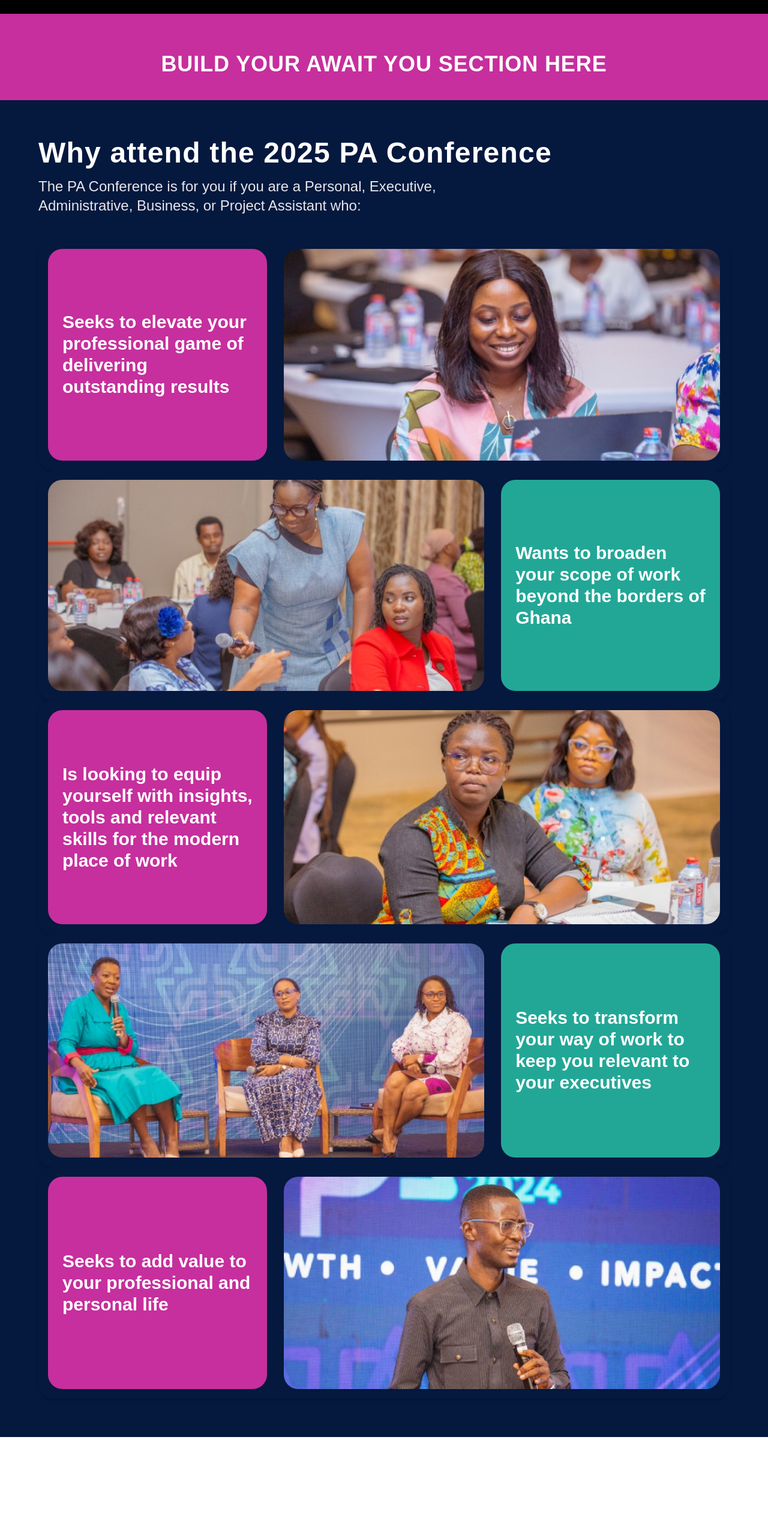
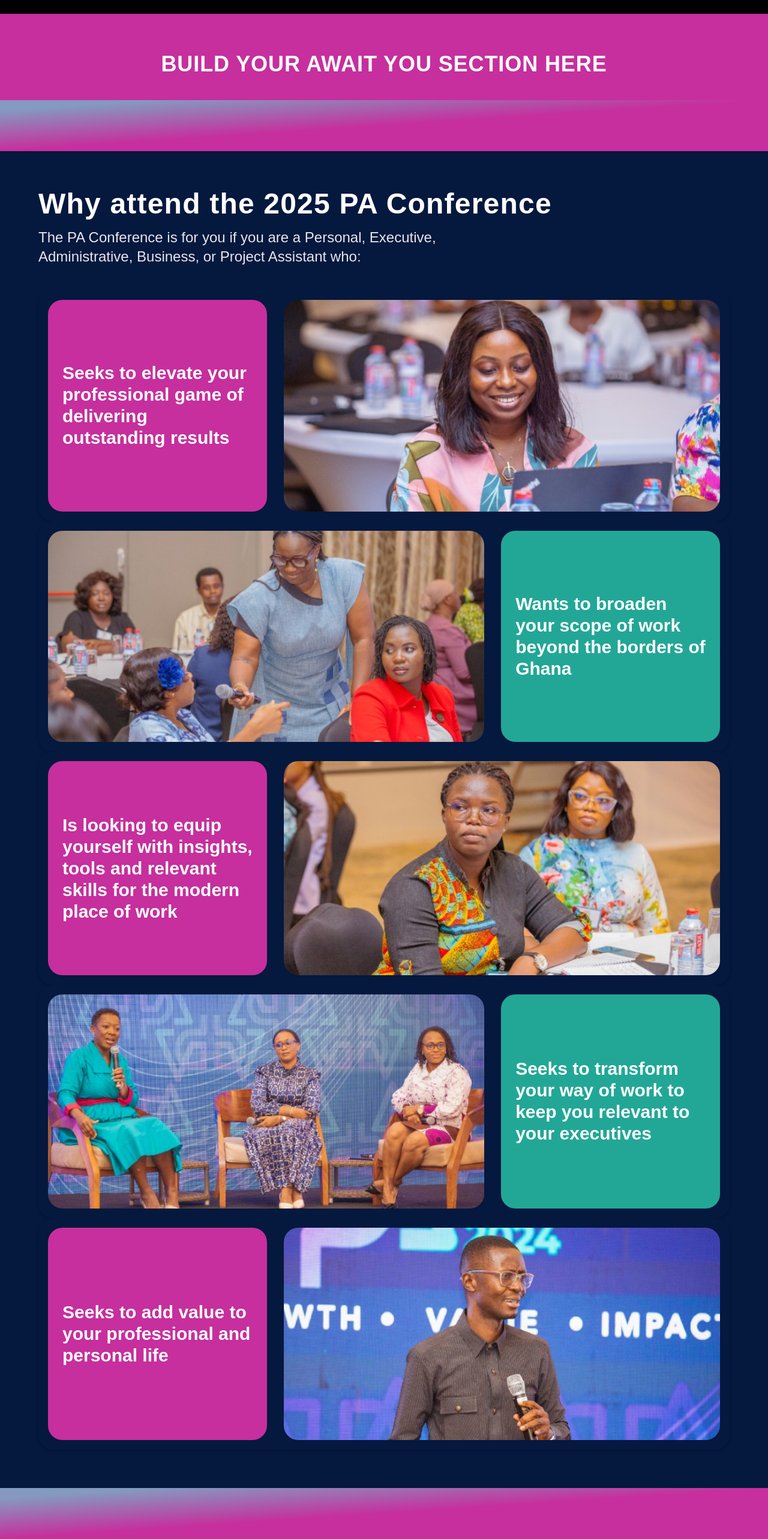
Before and after one commit to Amatcha-Boanerges/landingpage-paconf, a Next.js app: page / in a window 1280 px wide. Shown: the part 121-2687 px from the top of the page at 60% size. Before the commit the page ends 2517 px from the top, so only its background shows below. Built offline with nearby package versions, Linux system fonts and the light colour scheme.

Commit message:
Applied color gradient on 'BookYourSeat' section(gradient subject to change). Also inserted 'BookYourSeat' section after 'WhyAttend' section. *USED NEW COLOR FOR LEFT SIDE OF GRADIENT---NEEDS TO BE ADDED TO TAILWIND FILE (Note for new color is in Tailwind file)*

```diff
--- a/src/app/components/BookYourSeat.tsx
+++ b/src/app/components/BookYourSeat.tsx
@@ -0,0 +1,9 @@
+"use client"; // Enables client-side rendering in Next.js (required for interactivity)
+
+export default function SectionDivider() {
+  return (
+    <div
+      className="w-full h-[85px] bg-[linear-gradient(to_bottom_right,_#849ac0_0%,_#849ac0_10%,_#C62F9D_50%,_#C62F9D_100%)]"
+    />
+  );
+}
--- a/src/app/page.tsx
+++ b/src/app/page.tsx
@@ -1,6 +1,7 @@
 
 import Hero from './components/Hero';
 import AwaitYou from './components/AwaitYou';
+import BookYourSeat from './components/BookYourSeat';
 import WhyAttend from './components/WhyAttend';
 // import Header from './_components/Header';
 // import Footer from './_components/Footer';
@@ -11,7 +12,9 @@ export default function Page() {
       {/* <Header /> */}
       <Hero />
       <AwaitYou />
+      <BookYourSeat />
       <WhyAttend />
+      <BookYourSeat />
       {/* <Footer /> */}
     </main>
   );
```
